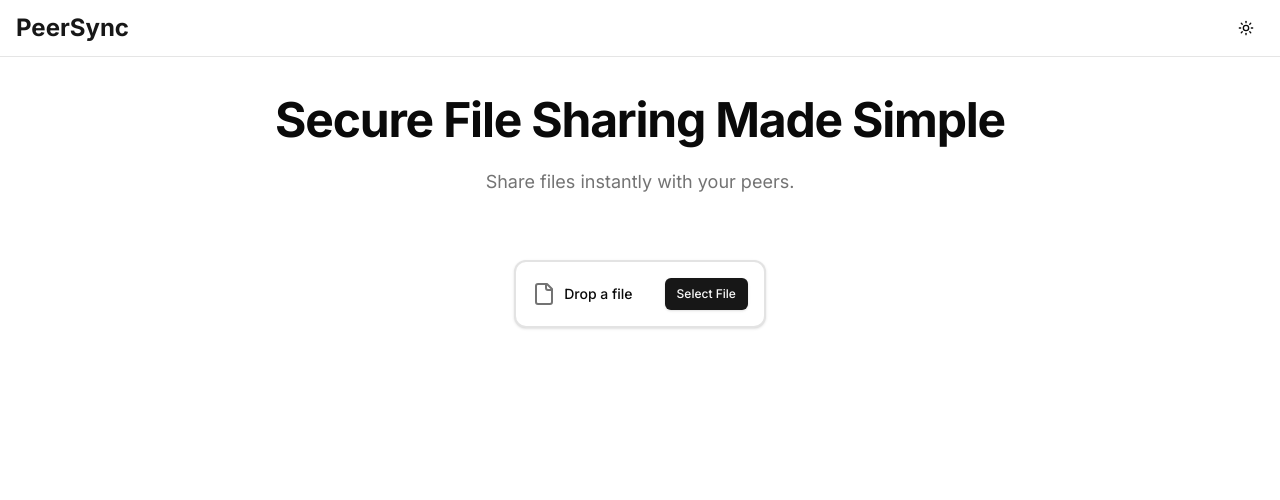
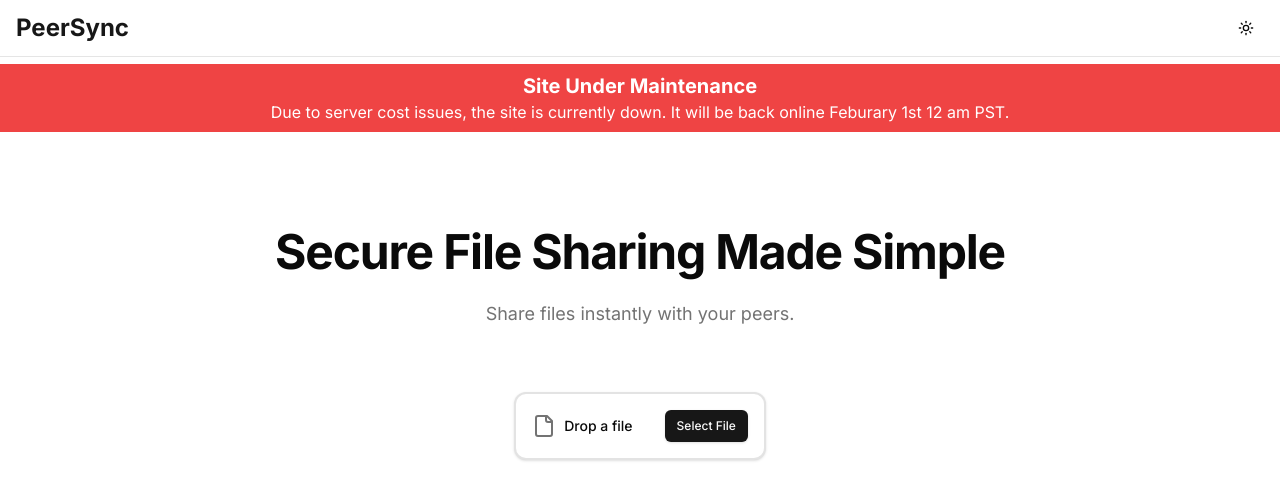
Before and after one commit to sam0044/PeerSync, a Next.js app in the folder peersync/client/: page / in a window 1280 px wide. Shown: the top 500 px of the page. Built offline with nearby package versions, Linux system fonts and the light colour scheme.

Commit message:
added server down banner

```diff
--- a/peersync/client/src/app/page.tsx
+++ b/peersync/client/src/app/page.tsx
@@ -32,6 +32,10 @@ export default function Home() {
     >
       <input {...getInputProps()} />
       <Header />
+      <div className="bg-red-500 text-white text-center py-2 mt-16">
+        <h1 className="text-xl font-bold">Site Under Maintenance</h1>
+        <p>Due to server cost issues, the site is currently down. It will be back online Feburary 1st 12 am PST.</p>
+      </div>
       <HomeContent
         file={file}
         onFileSelect={handleFileSelect}
```
